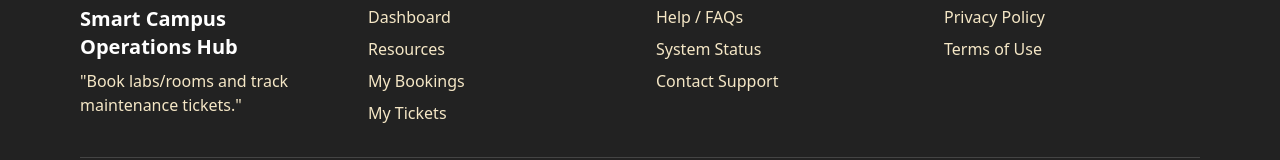
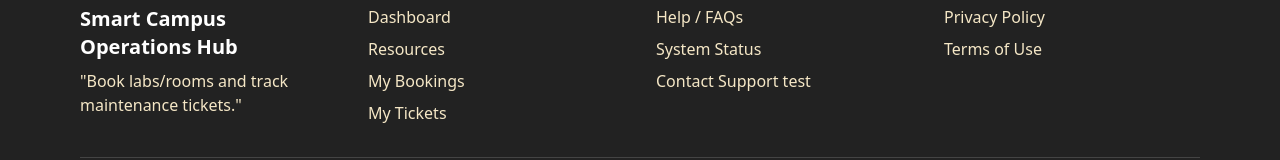
Before and after one commit to KulanyaLisaldi/it3030-paf-2026-smart-campus-groupXX, a React (Vite) app in the folder client/: page / in a window 1280 px wide. Shown: the part 996-1156 px from the top of the page. Built offline with nearby package versions, Linux system fonts and the light colour scheme.

Commit message:
update footer

```diff
--- a/client/src/components/layout/footer.jsx
+++ b/client/src/components/layout/footer.jsx
@@ -115,7 +115,7 @@ const Footer = () => {
                   onMouseEnter={(e) => handleLinkHover(e, true)}
                   onMouseLeave={(e) => handleLinkHover(e, false)}
                 >
-                  Contact Support
+                  Contact Support test
                 </a>
               </li>
             </ul>
```
